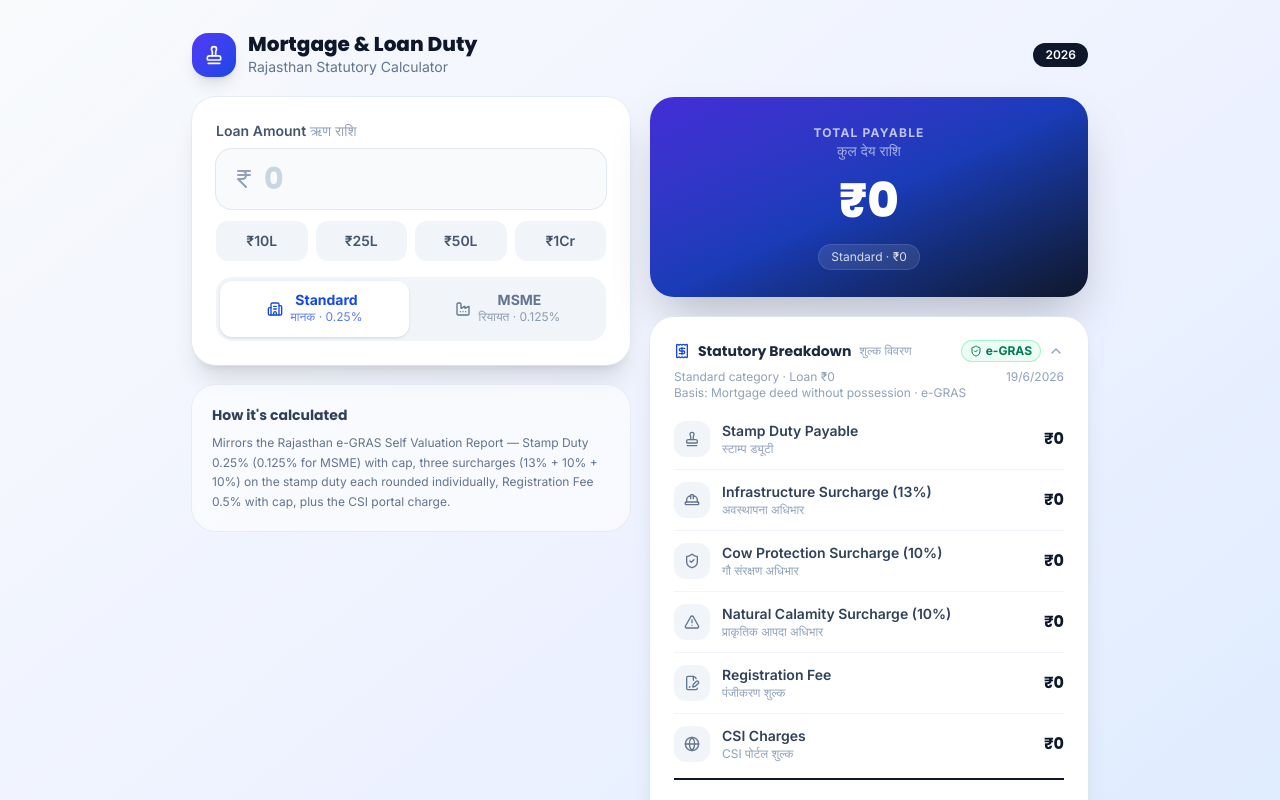
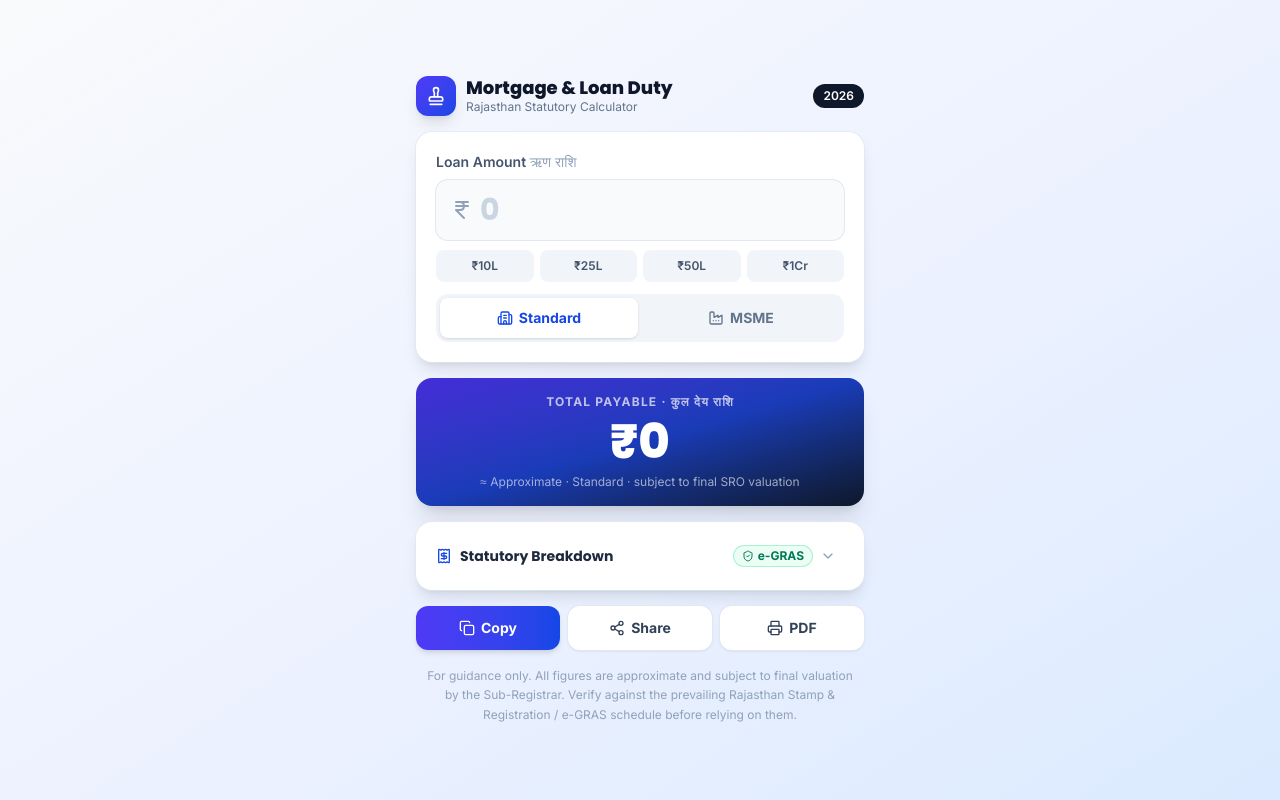
Before and after one commit to mglabs1012/mortgage-duty-app, a React (Vite) app: page / in a window 1280 px wide. Shown: the top 800 px of the page. Built offline with nearby package versions, Linux system fonts and the light colour scheme.

Commit message:
Updated v9

```diff
--- a/src/App.tsx
+++ b/src/App.tsx
@@ -28,15 +28,12 @@ import {
 const CSI_CHARGE = 500; // CSI portal charge for mortgage deeds (per e-GRAS receipt)
 const CSI_MIN_LOAN = 50000; // CSI applies only when loan amount exceeds this
 
-// Surcharges are charged on the Stamp Duty, each ROUNDED individually
-// before summing — this is what makes totals match the e-GRAS portal.
 const SURCHARGE_RATES = {
   infrastructure: 0.13, // Infrastructure Development Surcharge
   cowProtection: 0.1, // Cow Protection Surcharge
   naturalCalamity: 0.1, // Natural Calamity Surcharge
 };
 
-// ---- Indian currency formatter (₹50,00,000 style) ----
 const inr = (n: number): string =>
   new Intl.NumberFormat("en-IN", {
     style: "currency",
@@ -60,9 +57,9 @@ type LedgerRowProps = {
 
 function LedgerRow({ icon: Icon, label, hindi, value, capped }: LedgerRowProps) {
   return (
-    <div className="flex items-center justify-between gap-2 border-b border-slate-100 py-3 last:border-b-0">
-      <div className="flex min-w-0 items-center gap-3">
-        <div className="flex h-9 w-9 shrink-0 items-center justify-center rounded-xl bg-slate-100 text-slate-500">
+    <div className="flex items-center justify-between gap-2 border-b border-slate-100 py-2.5 last:border-b-0">
+      <div className="flex min-w-0 items-center gap-2.5">
+        <div className="flex h-8 w-8 shrink-0 items-center justify-center rounded-lg bg-slate-100 text-slate-500">
           <Icon className="h-4 w-4" />
         </div>
         <div className="min-w-0">
@@ -73,14 +70,14 @@ function LedgerRow({ icon: Icon, label, hindi, value, capped }: LedgerRowProps)
             {capped && (
               <span className="inline-flex items-center gap-1 rounded-full bg-amber-100 px-1.5 py-0.5 text-xs font-bold text-amber-700 ring-1 ring-amber-200">
                 <AlertTriangle className="h-3 w-3" />
-                Max Cap
+                Cap
               </span>
             )}
           </div>
           <span className="block font-inter text-xs text-slate-400">{hindi}</span>
         </div>
       </div>
-      <span className="shrink-0 font-poppins text-sm font-bold tabular-nums text-slate-900 sm:text-base">
+      <span className="shrink-0 font-poppins text-sm font-bold tabular-nums text-slate-900">
         {inr(value)}
       </span>
     </div>
@@ -91,14 +88,14 @@ export default function App() {
   const [raw, setRaw] = useState<string>("");
   const [category, setCategory] = useState<"Standard" | "MSME">("Standard");
   const [copied, setCopied] = useState<boolean>(false);
-  const [open, setOpen] = useState<boolean>(true);
+  const [open, setOpen] = useState<boolean>(false); // breakdown collapsed by default
 
   const loanAmount = Number(raw || 0);
   const isMsme = category === "MSME";
 
   // ---- Statutory engine (Rajasthan 2026, e-GRAS aligned) ----
-  const stampRate = isMsme ? 0.00125 : 0.0025; // 0.125% vs 0.25%
-  const stampCap = isMsme ? 1000000 : 1500000; // ₹10L vs ₹15L
+  const stampRate = isMsme ? 0.00125 : 0.0025;
+  const stampCap = isMsme ? 1000000 : 1500000;
   const rawStamp = loanAmount * stampRate;
   const stampCapped = rawStamp > stampCap;
   const stampDuty = Math.round(Math.min(rawStamp, stampCap));
@@ -107,8 +104,8 @@ export default function App() {
   const cowSurcharge = Math.round(stampDuty * SURCHARGE_RATES.cowProtection);
   const calamitySurcharge = Math.round(stampDuty * SURCHARGE_RATES.naturalCalamity);
 
-  const regCap = 100000; // ₹1L
-  const rawReg = loanAmount * 0.005; // 0.5%
+  const regCap = 100000;
+  const rawReg = loanAmount * 0.005;
   const regCapped = rawReg > regCap;
   const regFee = Math.round(Math.min(rawReg, regCap));
 
@@ -129,7 +126,6 @@ export default function App() {
     { label: "₹1Cr", v: "10000000" },
   ];
 
-  // Deep-navy hero gradient; emerald variant for MSME
   const totalGrad = isMsme
     ? "from-emerald-700 via-teal-800 to-slate-900"
     : "from-indigo-700 via-blue-800 to-slate-900";
@@ -149,9 +145,10 @@ export default function App() {
       `Registration Fee: ${inr(regFee)}`,
       `CSI Charges: ${inr(csi)}`,
       `------------------------------`,
-      `TOTAL PAYABLE: ${inr(grandTotal)}`,
+      `TOTAL PAYABLE (approx.): ${inr(grandTotal)}`,
       ``,
-      `Matches Rajasthan e-GRAS calculation (for guidance).`,
+      `Approximate figure, subject to final valuation by the Sub-Registrar.`,
+      `Matches Rajasthan e-GRAS calculation (for guidance only).`,
     ].join("\n");
 
   const flashCopied = () => {
@@ -193,12 +190,12 @@ export default function App() {
   const handlePrint = () => window.print();
 
   const actionBase =
-    "flex items-center justify-center gap-2 rounded-2xl py-3.5 font-inter text-sm font-bold transition active:scale-95";
+    "flex items-center justify-center gap-1.5 rounded-xl py-3 font-inter text-sm font-bold transition active:scale-95";
 
   return (
     <div
       id="app-bg"
-      className="font-inter min-h-screen w-full bg-gradient-to-br from-slate-50 via-indigo-50 to-blue-100 px-4 py-6 sm:px-6 sm:py-8"
+      className="font-inter flex min-h-screen w-full flex-col bg-gradient-to-br from-slate-50 via-indigo-50 to-blue-100 px-4 py-6 sm:px-6"
     >
       <style>{`
         @import url('https://fonts.googleapis.com/css2?family=Inter:wght@400;500;600;700&family=Poppins:wght@500;600;700;800&display=swap');
@@ -207,45 +204,43 @@ export default function App() {
         @media print {
           .no-print { display: none !important; }
           .breakdown-rows { display: block !important; }
-          #app-bg { background: #ffffff !important; padding: 0 !important; }
-          #receipt { box-shadow: none !important; border: 1px solid #e2e8f0; }
+          .total-row { display: flex !important; }
+          #app-bg { background: #ffffff !important; padding: 0 !important; display: block !important; min-height: 0 !important; }
+          #receipt { box-shadow: none !important; border: 1px solid #cbd5e1 !important; border-radius: 12px; }
           @page { margin: 14mm; }
         }
       `}</style>
 
-      <div className="mx-auto flex w-full max-w-md flex-col gap-5 lg:max-w-4xl">
+      {/* m-auto keeps the card centred on big screens, but lets it scroll when tall */}
+      <div className="m-auto flex w-full max-w-md flex-col gap-3 sm:gap-4">
         {/* Header */}
         <header className="no-print flex items-center justify-between">
-          <div className="flex items-center gap-3">
-            <div className="flex h-11 w-11 items-center justify-center rounded-2xl bg-gradient-to-br from-indigo-600 to-blue-700 text-white shadow-lg">
+          <div className="flex items-center gap-2.5">
+            <div className="flex h-10 w-10 items-center justify-center rounded-xl bg-gradient-to-br from-indigo-600 to-blue-700 text-white shadow-lg">
               <Stamp className="h-5 w-5" />
             </div>
             <div>
-              <h1 className="font-poppins text-lg font-extrabold leading-tight text-slate-900 sm:text-xl">
+              <h1 className="font-poppins text-base font-extrabold leading-tight text-slate-900 sm:text-lg">
                 Mortgage &amp; Loan Duty
               </h1>
-              <p className="font-inter text-xs text-slate-500 sm:text-sm">
+              <p className="font-inter text-xs text-slate-500">
                 Rajasthan Statutory Calculator
               </p>
             </div>
           </div>
-          <span className="rounded-full bg-slate-900 px-3 py-1 font-inter text-xs font-semibold text-white">
+          <span className="rounded-full bg-slate-900 px-2.5 py-1 font-inter text-xs font-semibold text-white">
             2026
           </span>
         </header>
 
-        {/* Responsive layout: control column + results column on lg */}
-        <div className="grid gap-5 lg:grid-cols-2 lg:items-start">
-          {/* LEFT — controls */}
-          <div className="flex flex-col gap-5">
-            <section className="no-print rounded-3xl bg-white p-5 shadow-xl ring-1 ring-slate-200/70 sm:p-6">
+        {/* Input card */}
+        <section className="no-print rounded-2xl bg-white p-4 shadow-lg ring-1 ring-slate-200/70 sm:p-5">
           <label className="mb-2 block font-inter text-sm font-semibold text-slate-600">
-                Loan Amount{" "}
-                <span className="font-normal text-slate-400">ऋण राशि</span>
+            Loan Amount <span className="font-normal text-slate-400">ऋण राशि</span>
           </label>
 
-              <div className="relative flex items-center rounded-2xl bg-slate-50 px-4 py-3 ring-1 ring-slate-200 transition focus-within:ring-2 focus-within:ring-blue-500">
-                <IndianRupee className="mr-2 h-6 w-6 shrink-0 text-slate-400" />
+          <div className="relative flex items-center rounded-xl bg-slate-50 px-3.5 py-3 ring-1 ring-slate-200 transition focus-within:ring-2 focus-within:ring-blue-500">
+            <IndianRupee className="mr-1.5 h-6 w-6 shrink-0 text-slate-400" />
             <input
               value={grouped(raw)}
               onChange={onChange}
@@ -258,20 +253,20 @@ export default function App() {
               <button
                 onClick={() => setRaw("")}
                 aria-label="Clear amount"
-                    className="absolute right-3 flex h-7 w-7 items-center justify-center rounded-full bg-red-50 text-red-600 ring-1 ring-red-200 transition hover:bg-red-100 active:scale-95"
+                className="absolute right-2.5 flex h-7 w-7 items-center justify-center rounded-full bg-red-50 text-red-600 ring-1 ring-red-200 transition hover:bg-red-100 active:scale-95"
               >
                 <X className="h-4 w-4" />
               </button>
             )}
           </div>
 
-              {/* Quick presets */}
-              <div className="mt-3 grid grid-cols-4 gap-2">
+          {/* Presets */}
+          <div className="mt-2.5 grid grid-cols-4 gap-1.5">
             {presets.map((p) => (
               <button
                 key={p.v}
                 onClick={() => setRaw(p.v)}
-                    className="font-inter rounded-xl bg-slate-100 py-2.5 text-xs font-semibold text-slate-600 transition hover:bg-slate-200 active:scale-95 sm:text-sm"
+                className="font-inter rounded-lg bg-slate-100 py-2 text-xs font-semibold text-slate-600 transition hover:bg-slate-200 active:scale-95"
               >
                 {p.label}
               </button>
@@ -279,98 +274,69 @@ export default function App() {
           </div>
 
           {/* Segmented control */}
-              <div className="mt-4 grid grid-cols-2 gap-1 rounded-2xl bg-slate-100 p-1">
+          <div className="mt-3 grid grid-cols-2 gap-1 rounded-xl bg-slate-100 p-1">
             <button
               onClick={() => setCategory("Standard")}
-                  className={`flex items-center justify-center gap-2 rounded-xl py-3 font-inter text-sm font-bold transition ${
+              className={`flex items-center justify-center gap-1.5 rounded-lg py-2.5 font-inter text-sm font-bold transition ${
                 !isMsme ? "bg-white text-blue-700 shadow" : "text-slate-500"
               }`}
             >
               <Building2 className="h-4 w-4" />
-                  <span className="flex flex-col items-center leading-none">
               Standard
-                    <span className="mt-0.5 text-xs font-normal opacity-70">
-                      मानक · 0.25%
-                    </span>
-                  </span>
             </button>
             <button
               onClick={() => setCategory("MSME")}
-                  className={`flex items-center justify-center gap-2 rounded-xl py-3 font-inter text-sm font-bold transition ${
-                    isMsme
-                      ? "bg-white text-emerald-700 shadow"
-                      : "text-slate-500"
+              className={`flex items-center justify-center gap-1.5 rounded-lg py-2.5 font-inter text-sm font-bold transition ${
+                isMsme ? "bg-white text-emerald-700 shadow" : "text-slate-500"
               }`}
             >
               <Factory className="h-4 w-4" />
-                  <span className="flex flex-col items-center leading-none">
               MSME
-                    <span className="mt-0.5 text-xs font-normal opacity-70">
-                      रियायत · 0.125%
-                    </span>
-                  </span>
             </button>
           </div>
         </section>
 
-            {/* Desktop-only helper card to balance the column */}
-            <div className="no-print hidden rounded-3xl bg-white/60 p-5 ring-1 ring-slate-200/70 lg:block">
-              <p className="font-poppins text-sm font-bold text-slate-700">
-                How it&apos;s calculated
-              </p>
-              <p className="mt-2 font-inter text-xs leading-relaxed text-slate-500">
-                Mirrors the Rajasthan e-GRAS Self Valuation Report — Stamp Duty
-                0.25% (0.125% for MSME) with cap, three surcharges
-                (13% + 10% + 10%) on the stamp duty each rounded individually,
-                Registration Fee 0.5% with cap, plus the CSI portal charge.
-              </p>
-            </div>
-          </div>
-
-          {/* RIGHT — results */}
-          <div className="flex flex-col gap-5">
         {/* Total hero */}
         <div
-              className={`no-print overflow-hidden rounded-3xl bg-gradient-to-br ${totalGrad} p-6 text-center shadow-2xl sm:p-7`}
+          className={`no-print overflow-hidden rounded-2xl bg-gradient-to-br ${totalGrad} px-5 py-4 text-center shadow-xl`}
         >
           <p className="font-inter text-xs font-bold uppercase tracking-widest text-white/70">
-                Total Payable
+            Total Payable · कुल देय राशि
           </p>
-              <p className="font-inter text-sm text-white/60">कुल देय राशि</p>
-              <div className="flex h-16 items-center justify-center sm:h-20">
+          <div className="flex h-14 items-center justify-center sm:h-16">
             <p className="font-poppins whitespace-nowrap text-4xl font-extrabold tabular-nums text-white sm:text-5xl">
               {inr(grandTotal)}
             </p>
           </div>
-              <div className="mt-1 inline-flex items-center gap-2 rounded-full bg-white/10 px-3 py-1 ring-1 ring-white/20">
-                <span className="font-inter text-xs text-white/80">
-                  {category} · {inr(loanAmount)}
-                </span>
+          <p className="font-inter text-xs text-white/60">
+            ≈ Approximate · {category} · subject to final SRO valuation
+          </p>
+        </div>
+
+        {/* Receipt / breakdown (prints) */}
+        <div
+          id="receipt"
+          className="rounded-2xl bg-white p-4 shadow-lg ring-1 ring-slate-200/70 sm:p-5"
+        >
+          {/* Print-only receipt header */}
+          <div className="mb-3 hidden print:block">
+            <div className="font-poppins text-lg font-extrabold text-slate-900">
+              Rajasthan Mortgage &amp; Loan Duty
+            </div>
+            <div className="font-inter text-xs text-slate-500">
+              Statutory Fee Receipt · {category} category · {today}
             </div>
           </div>
 
-            {/* Breakdown (this is what prints) */}
-            <div
-              id="receipt"
-              className="rounded-3xl bg-white p-5 shadow-xl ring-1 ring-slate-200/70 sm:p-6"
-            >
-              {/* Print-only title */}
-              <div className="mb-2 hidden font-poppins text-base font-bold text-slate-900 print:block">
-                Rajasthan Mortgage &amp; Loan Duty — Statutory Receipt
-              </div>
-
-              {/* Collapsible header */}
+          {/* Collapsible toggle */}
           <button
             onClick={() => setOpen(!open)}
-                className="flex w-full items-center justify-between gap-2"
+            className="-mx-1 flex w-full items-center justify-between gap-2 rounded-lg px-1 py-1 transition hover:bg-slate-50"
           >
             <div className="flex items-center gap-2">
               <Receipt className={`h-4 w-4 ${accentText}`} />
               <span className="font-poppins text-sm font-bold text-slate-800">
                 Statutory Breakdown
-                  </span>
-                  <span className="hidden font-inter text-xs text-slate-400 sm:inline">
-                    शुल्क विवरण
               </span>
             </div>
             <div className="flex items-center gap-2">
@@ -386,19 +352,18 @@ export default function App() {
             </div>
           </button>
 
-              {/* Context line */}
+          {/* Collapsible body (always shown when printing) */}
+          <div className={`breakdown-rows ${open ? "block" : "hidden"}`}>
             <div className="mt-2 flex flex-wrap items-center justify-between gap-1 font-inter text-xs text-slate-400">
               <span>
                 {category} category · Loan {inr(loanAmount)}
               </span>
               <span>{today}</span>
             </div>
-              <div className="font-inter text-xs text-slate-400">
+            <div className="mb-1 font-inter text-xs text-slate-400">
               Basis: Mortgage deed without possession · e-GRAS
             </div>
 
-              {/* Collapsible rows (always shown when printing) */}
-              <div className={`breakdown-rows mt-2 ${open ? "" : "hidden"}`}>
             <LedgerRow
               icon={Stamp}
               label="Stamp Duty Payable"
@@ -439,8 +404,12 @@ export default function App() {
             />
           </div>
 
-              {/* TOTAL PAYABLE — always visible */}
-              <div className="mt-1 flex items-center justify-between gap-2 border-t-2 border-slate-900 py-4">
+          {/* TOTAL row — hidden on screen when collapsed, always printed */}
+          <div
+            className={`total-row mt-1 items-center justify-between gap-2 border-t-2 border-slate-900 py-3 ${
+              open ? "flex" : "hidden"
+            }`}
+          >
             <div>
               <span className="font-poppins text-base font-extrabold text-slate-900">
                 TOTAL PAYABLE
@@ -450,43 +419,48 @@ export default function App() {
               </span>
             </div>
             <span
-                  className={`font-poppins text-2xl font-extrabold tabular-nums ${accentText}`}
+              className={`font-poppins text-xl font-extrabold tabular-nums ${accentText}`}
             >
               {inr(grandTotal)}
             </span>
           </div>
-            </div>
-          </div>
+
+          {/* Approximate note directly under total — printed only */}
+          <p className="hidden font-inter text-xs italic text-slate-500 print:block">
+            ≈ Approximate amount. Subject to final valuation by the Sub-Registrar.
+          </p>
         </div>
 
         {/* Actions */}
-        <div className="no-print grid grid-cols-3 gap-2 sm:gap-3">
+        <div className="no-print grid grid-cols-3 gap-2">
           <button
             onClick={handleCopy}
-            className={`${actionBase} bg-gradient-to-r from-indigo-600 to-blue-700 text-white shadow-lg hover:from-indigo-700 hover:to-blue-800`}
+            className={`${actionBase} bg-gradient-to-r from-indigo-600 to-blue-700 text-white shadow-md hover:from-indigo-700 hover:to-blue-800`}
           >
             {copied ? <Check className="h-4 w-4" /> : <Copy className="h-4 w-4" />}
             {copied ? "Copied" : "Copy"}
           </button>
           <button
             onClick={handleShare}
-            className={`${actionBase} bg-white text-slate-700 shadow-md ring-1 ring-slate-200 hover:bg-slate-50`}
+            className={`${actionBase} bg-white text-slate-700 shadow-sm ring-1 ring-slate-200 hover:bg-slate-50`}
           >
             <Share2 className="h-4 w-4" />
             Share
           </button>
           <button
             onClick={handlePrint}
-            className={`${actionBase} bg-white text-slate-700 shadow-md ring-1 ring-slate-200 hover:bg-slate-50`}
+            className={`${actionBase} bg-white text-slate-700 shadow-sm ring-1 ring-slate-200 hover:bg-slate-50`}
           >
             <Printer className="h-4 w-4" />
             PDF
           </button>
         </div>
 
-        <p className="no-print px-2 text-center font-inter text-xs leading-relaxed text-slate-400">
-          For guidance only. Verify against the prevailing Rajasthan Stamp &amp;
-          Registration / e-GRAS schedule before relying on figures.
+        {/* Disclaimer — shown on screen AND in the PDF */}
+        <p className="px-1 text-center font-inter text-xs leading-relaxed text-slate-400">
+          For guidance only. All figures are approximate and subject to final
+          valuation by the Sub-Registrar. Verify against the prevailing Rajasthan
+          Stamp &amp; Registration / e-GRAS schedule before relying on them.
         </p>
       </div>
     </div>
```
Lines whose indentation alone changed are shown as unchanged.
